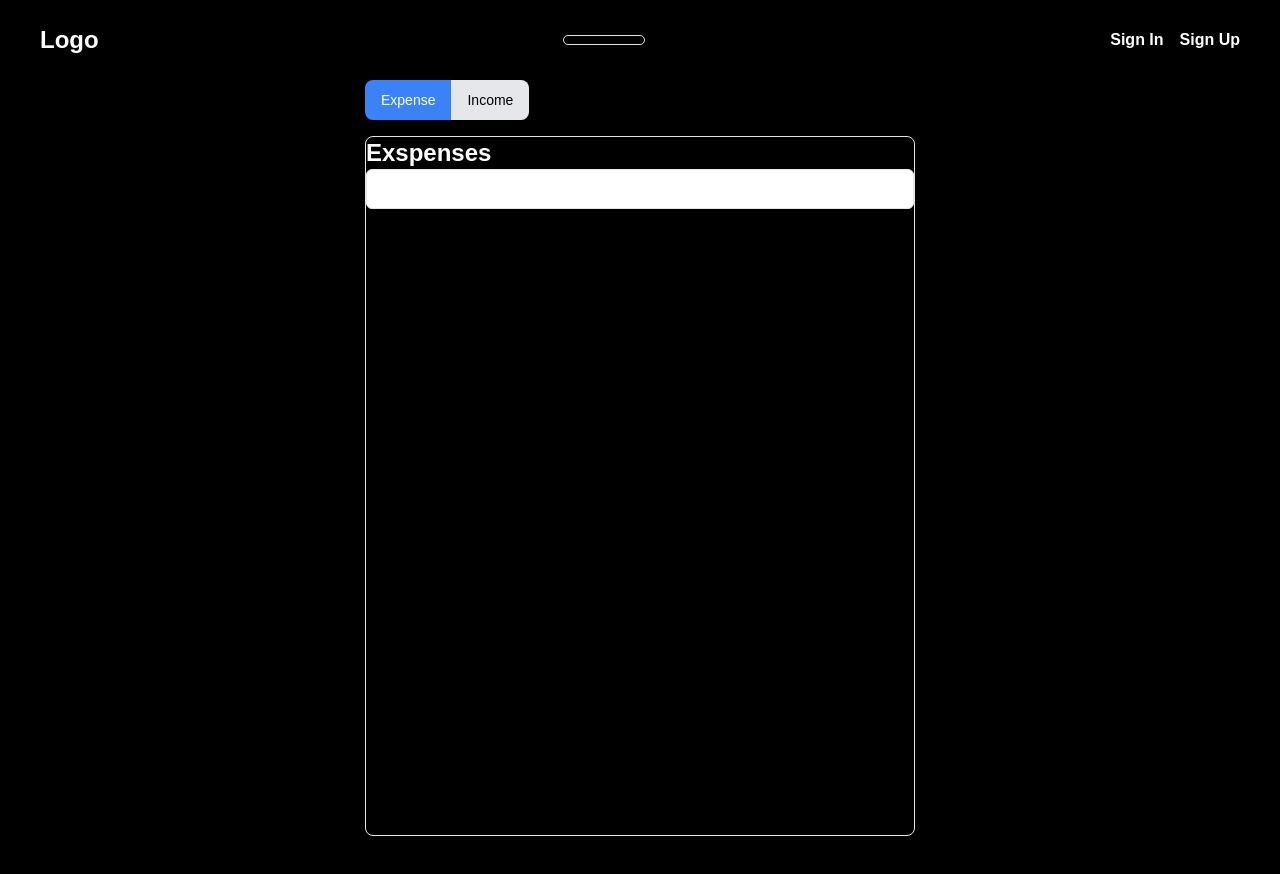
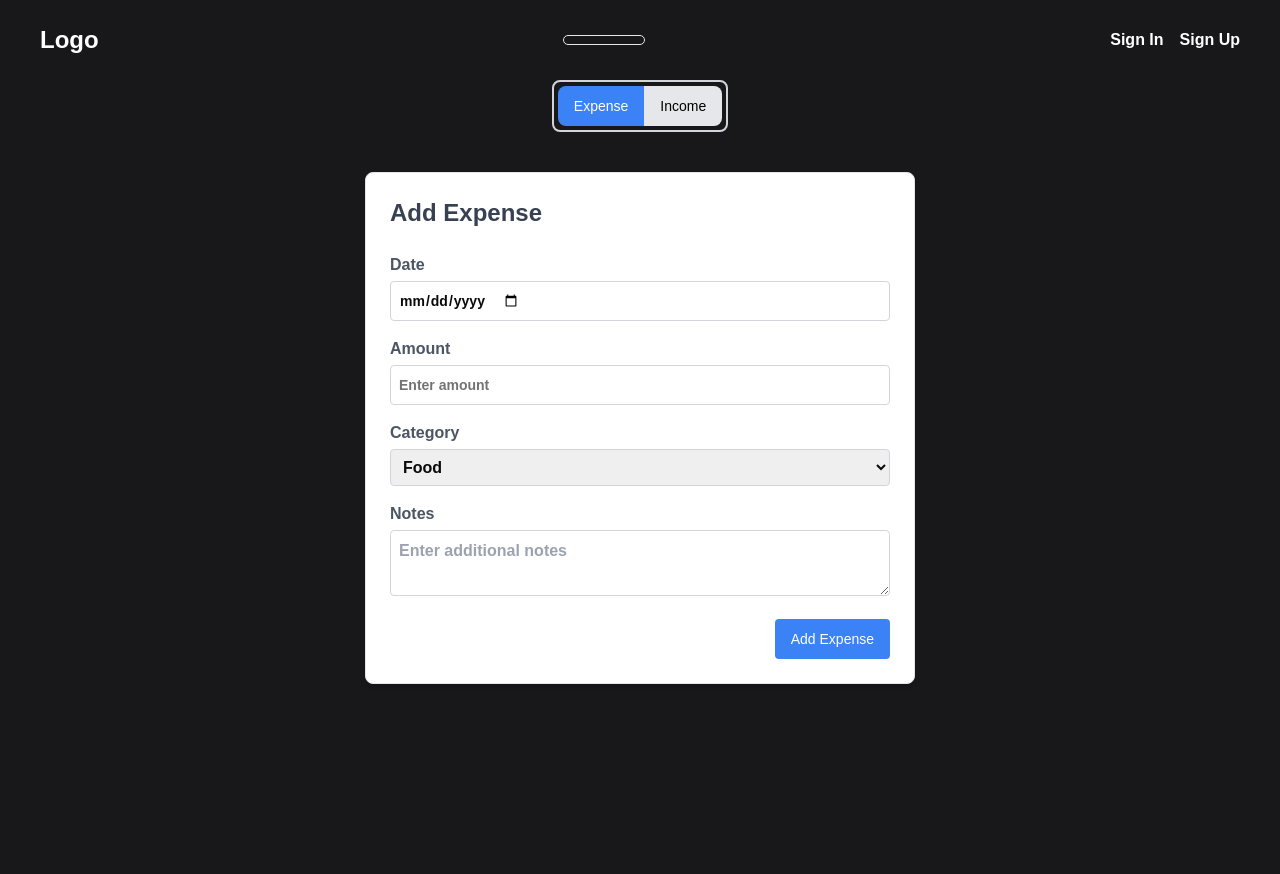
Before and after one commit to JosueSalazaku/expense-log, a Next.js app: page /expenses in a window 1280 px wide. Shown: the top 874 px of the page. Built offline with nearby package versions, Linux system fonts and the light colour scheme; no server answers.

Commit message:
improve Expense and Income forms UI

```diff
--- a/src/app/layout.tsx
+++ b/src/app/layout.tsx
@@ -29,7 +29,7 @@ export default function RootLayout({
     <ClerkProvider>
       <html lang="en">
         <body
-          className={`${geistSans.variable} ${geistMono.variable} antialiased bg-black text-white font-bold`}
+          className={`${geistSans.variable} ${geistMono.variable} antialiased bg-zinc-900 text-white font-bold`}
         >
           <Navigation />
           {children}
--- a/src/components/Navigation.tsx
+++ b/src/components/Navigation.tsx
@@ -1,5 +1,4 @@
 "use client";
-
 import Link from "next/link";
 import React from "react";
 import { SignedIn, SignedOut, UserButton, useAuth } from "@clerk/nextjs";
@@ -38,7 +37,7 @@ export default function Navigation() {
           <li>
             <Button
               onClick={handleSignOut}
-              className="font-bold text-xl rounded-3xl bg-zinc-500"
+              className="font-bold text-xl items-center rounded-3xl bg-zinc-500"
             >
               Sign Out
             </Button>
--- a/src/components/TabSystem.tsx
+++ b/src/components/TabSystem.tsx
@@ -12,11 +12,11 @@ export default function ToggleTabSystem() {
   };
 
   return (
-    <div>
-      <div className="flex justify-center items-center  rounded-lg h-fit w-fit">
+    <div className="flex flex-col items-center">
+      <div className="flex justify-center items-center rounded-lg h-fit w-fit border-2 border-gray-300 p-1 mb-6">
         <Button
           onClick={() => handleTabClick("Expense")}
-          className={`rounded-l-lg rounded-r-none px-4 py-2 ${
+          className={`rounded-l-lg rounded-r-none px-4 py-2 transition ${
             activeTab === "Expense"
               ? "bg-blue-500 text-white"
               : "bg-gray-200 text-black"
@@ -26,7 +26,7 @@ export default function ToggleTabSystem() {
         </Button>
         <Button
           onClick={() => handleTabClick("Income")}
-          className={`rounded-r-lg rounded-l-none px-4 py-2 ${
+          className={`rounded-r-lg rounded-l-none px-4 py-2 transition ${
             activeTab === "Income"
               ? "bg-blue-500 text-white"
               : "bg-gray-200 text-black"
@@ -36,21 +36,86 @@ export default function ToggleTabSystem() {
         </Button>
       </div>
 
+      <div className="tab-content mt-4">
+        {activeTab === "Expense" && (
+          <Card className="w-[550px] p-6 bg-white rounded-lg shadow-md">
+            <h2 className="text-2xl text-gray-700 mb-6">Add Expense</h2>
+            <form className="space-y-4">
+              <div>
+                <label className="text-gray-600">Date</label>
+                <Input
+                  type="date"
+                  className="w-full p-2 mt-1 border border-gray-300 rounded"
+                />
+              </div>
+              <div>
+                <label className="text-gray-600">Amount</label>
+                <Input
+                  type="number"
+                  className="w-full p-2 mt-1 border border-gray-300 rounded"
+                  placeholder="Enter amount"
+                />
+              </div>
+              <div>
+                <label className="text-gray-600">Category</label>
+                <select className="w-full p-2 mt-1 border border-gray-300 rounded">
+                  <option value="Food">Food</option>
+                  <option value="Transport">Transport</option>
+                  <option value="Entertainment">Entertainment</option>
+                  <option value="Other">Other</option>
+                </select>
+              </div>
+              <div>
+                <label className="text-gray-600">Notes</label>
+                <textarea
+                  className="w-full p-2 mt-1 border border-gray-300 rounded"
+                  placeholder="Enter additional notes"
+                ></textarea>
+              </div>
+              <div className="flex justify-end">
+                <Button className="bg-blue-500 text-white px-4 py-2 rounded">
+                  Add Expense
+                </Button>
+              </div>
+            </form>
+          </Card>
+        )}
 
-      <div className="tab-content mt-4">
-        {activeTab === "Expense" &&
-        <div>
-                      <Card className='w-[550px] h-[700px] bg-none '>
-                          <h1 className='text-2xl text-white'>Exspenses</h1>
-                <Input className='bg-none w- border' />
-            </Card>
-        </div>}
-        {activeTab === "Income" &&
-        <div>
-        <Card className='w-[350px]'>
-
-        </Card>
-    </div>}
+        {activeTab === "Income" && (
+          <Card className="w-[550px] p-6 bg-white rounded-lg shadow-md">
+            <h2 className="text-2xl text-gray-700 mb-6">Add Income</h2>
+            <form className="space-y-4">
+              <div>
+                <label className="text-gray-600">Date</label>
+                <Input
+                  type="date"
+                  className="w-full p-2 mt-1 border border-gray-300 rounded"
+                />
+              </div>
+              <div>
+                <label className="text-gray-600">Amount</label>
+                <Input
+                  type="number"
+                  className="w-full p-2 mt-1 border border-gray-300 rounded"
+                  placeholder="Enter amount"
+                />
+              </div>
+              <div>
+                <label className="text-gray-600">Source of Income</label>
+                <Input
+                  type="text"
+                  className="w-full p-2 mt-1 border border-gray-300 rounded"
+                  placeholder="Enter source of income"
+                />
+              </div>
+              <div className="flex justify-end">
+                <Button className="bg-green-500 text-white px-4 py-2 rounded">
+                  Add Income
+                </Button>
+              </div>
+            </form>
+          </Card>
+        )}
       </div>
     </div>
   );
```
